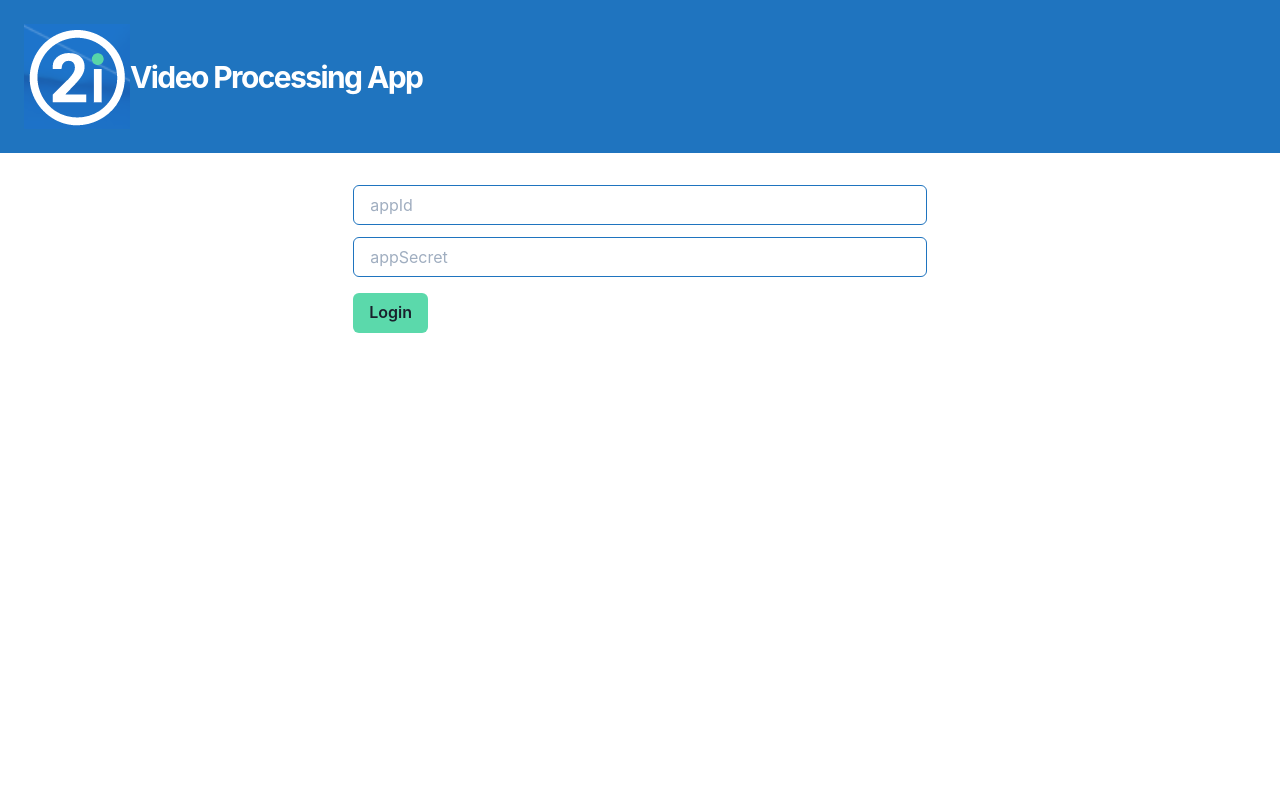
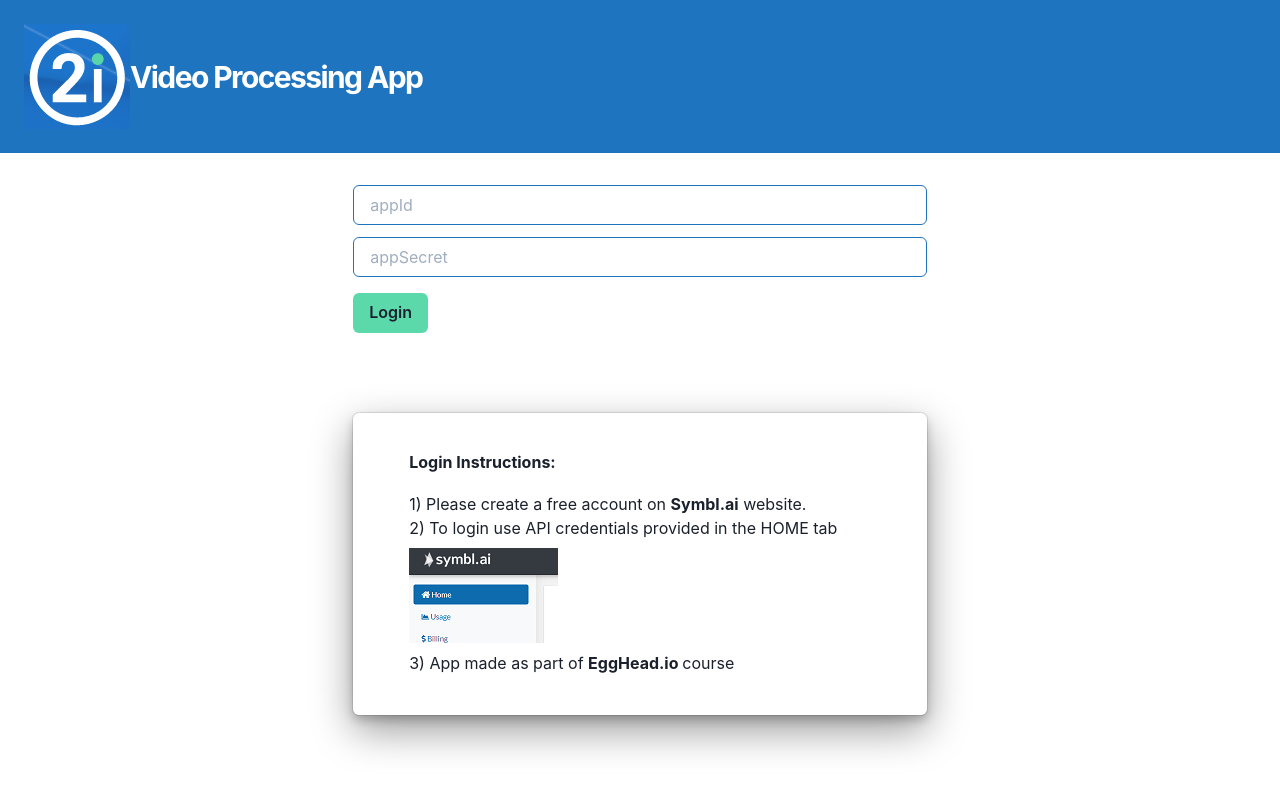
Before and after one commit to KatKmiotek/videoProcessing, a Next.js app: page / in a window 1280 px wide. Shown: the top 792 px of the page. Built offline with nearby package versions, Linux system fonts and the light colour scheme.

Commit message:
login instructions added

```diff
--- a/components/protectedPage.js
+++ b/components/protectedPage.js
@@ -1,5 +1,5 @@
 import React, {useState} from 'react'
-import {Container, Button, Input, Stack} from '@chakra-ui/react'
+import {Container, Button, Input, Stack, Box, Heading, Link, Image, ExternalLinkIcon, Text} from '@chakra-ui/react'
 import Header from './header'
 import {useAuth} from '../hooks/'
 
@@ -50,6 +50,24 @@ export default function ProtectedPage({children}) {
             />
           </Stack>
           <Button onClick={() => loginToSymbl()} bg="#5BD9AB">Login</Button>
+          <Box boxShadow="dark-lg" p="6" marginTop="20" rounded="md" bg="white">
+            <Container margin="1rem">
+            <Text>
+              <Heading as="h4" size="sm" marginBottom="5">
+                Login Instructions:
+              </Heading>
+              1) Please create a free account on <Link href="https://symbl.ai/" isExternal>
+               <strong>Symbl.ai</strong></Link> website. <br/>
+
+              2) To login use API credentials provided in the HOME tab<br/>
+               <Image src="homeTab.png" marginTop="2" marginBottom="2"/>
+              3) App made as part of <Link href="https://egghead.io/courses/create-contextual-video-analysis-app-with-nextjs-and-symbl-ai-4efb" is isExternal>
+              <strong> EggHead.io </strong></Link> course
+               </Text>
+
+
+            </Container>
+          </Box>
         </Container>
       ) : (
         children
```
Also changed, not shown: public/homeTab.png (added).
